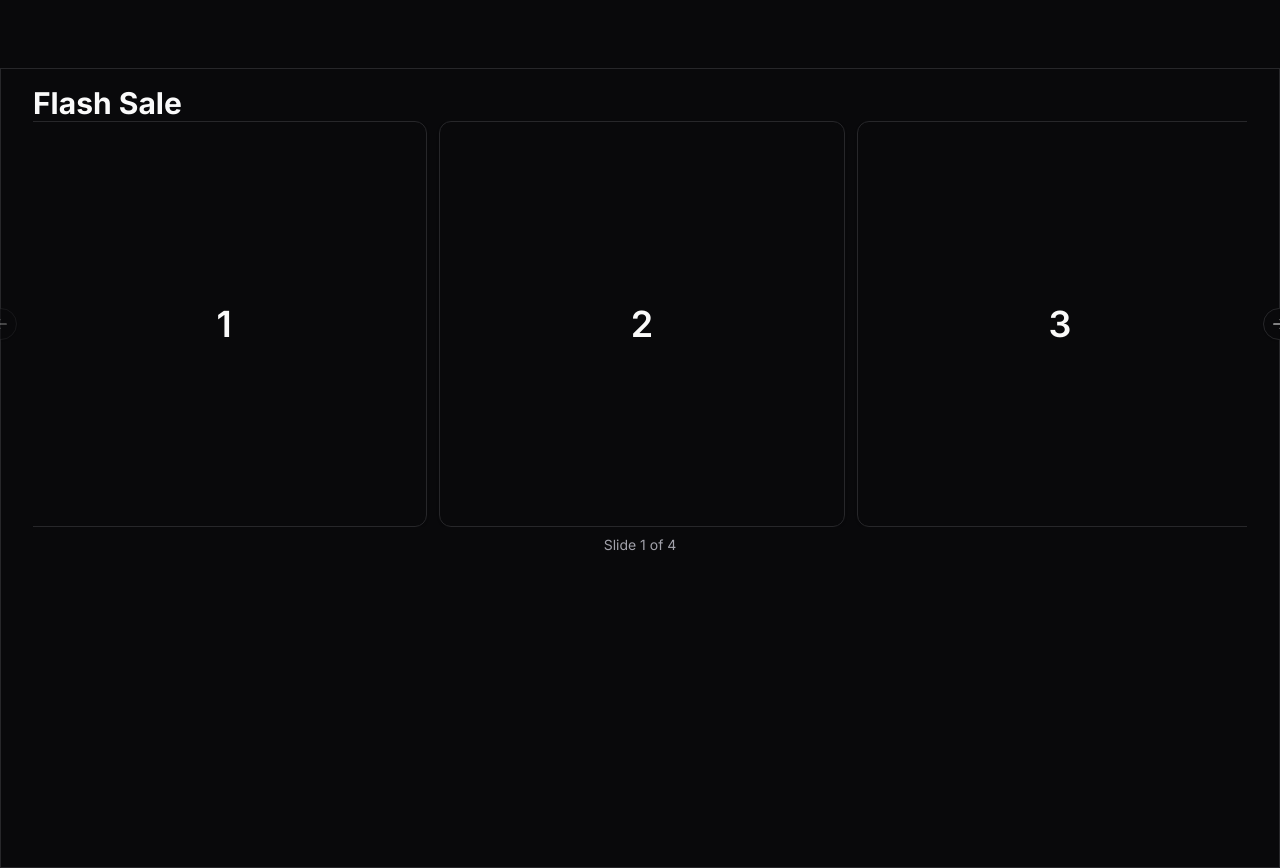
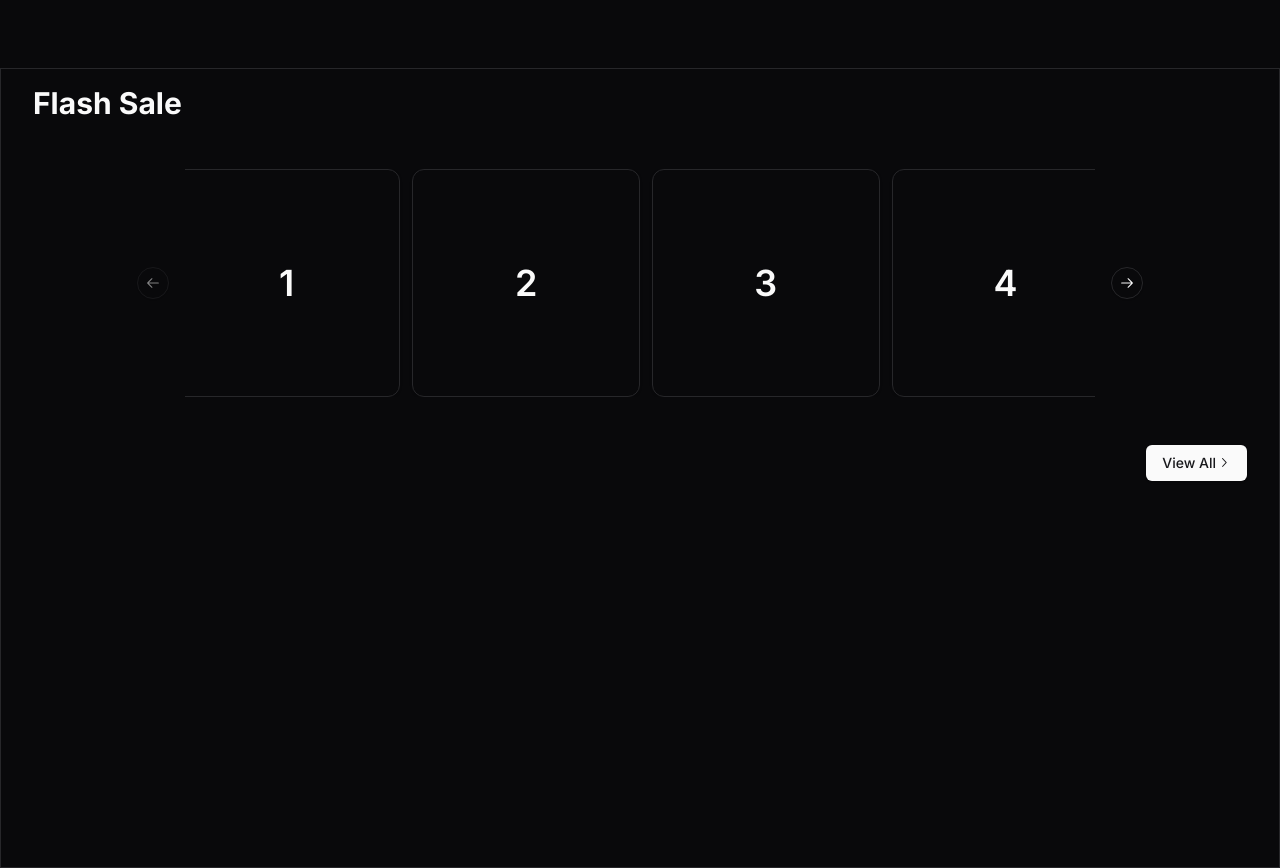
Before and after one commit to habib-N19/Cloth-Store-Nextjs, a Next.js app: page / in a window 1280 px wide. Shown: the part 800-1668 px from the top of the page. Built offline with nearby package versions, Linux system fonts and the light colour scheme.

Commit message:
added total flash sale layout

```diff
--- a/src/components/Layout/HomePage/FlashSale/FlashSaleCard.tsx
+++ b/src/components/Layout/HomePage/FlashSale/FlashSaleCard.tsx
@@ -1,10 +1,10 @@
+import React from 'react'
 import { Card, CardContent } from '@/components/ui/card'
 import { CarouselItem } from '@/components/ui/carousel'
-import React from 'react'
 
 function FlashSaleCard({ index }: { index: number }) {
     return (
-        <CarouselItem className="pl-1 md:basis-1/2 lg:basis-1/3 ">
+        <CarouselItem className="pl-1 md:basis-1/2 lg:basis-1/4 ">
             <Card className='w-full'>
                 <CardContent className="flex aspect-square items-center justify-center p-6">
                     <span className="text-4xl font-semibold">{index + 1}</span>
--- a/src/components/Layout/HomePage/FlashSale/FlashSaleCarousel.tsx
+++ b/src/components/Layout/HomePage/FlashSale/FlashSaleCarousel.tsx
@@ -4,28 +4,13 @@ import { Card, CardContent } from "@/components/ui/card"
 import { Carousel, CarouselApi, CarouselContent, CarouselItem, CarouselNext, CarouselPrevious } from '@/components/ui/carousel'
 import FlashSaleCard from './FlashSaleCard';
 const FlashSaleCarousel = () => {
-    const [api, setApi] = React.useState<CarouselApi>()
-    const [current, setCurrent] = React.useState(0)
-    const [count, setCount] = React.useState(0)
-    React.useEffect(() => {
-        if (!api) {
-            return
-        }
-
-        setCount(api.scrollSnapList().length)
-        setCurrent(api.selectedScrollSnap() + 1)
-
-        api.on("select", () => {
-            setCurrent(api.selectedScrollSnap() + 1)
-        })
-    }, [api])
     return (
-        <div>
+        <div className='w-9/12 mx-auto '>
             <Carousel
                 opts={{
                     align: "start",
                 }}
-                setApi={setApi} className="w-full">
+                className="w-full">
                 <CarouselContent className="-ml-2 md:-ml-4 space-x-2">
                     {Array.from({ length: 5 }).map((_, index) => (
                         <FlashSaleCard key={index} index={index} />
@@ -34,9 +19,7 @@ const FlashSaleCarousel = () => {
                 <CarouselPrevious />
                 <CarouselNext />
             </Carousel>
-            <div className="py-2 text-center text-sm text-muted-foreground">
-                Slide {current} of {count}
-            </div>
+
         </div>
     );
 };
--- a/src/components/Layout/HomePage/FlashSale/FlashSaleSection.tsx
+++ b/src/components/Layout/HomePage/FlashSale/FlashSaleSection.tsx
@@ -1,5 +1,8 @@
 import React from 'react'
 import FlashSaleCarousel from './FlashSaleCarousel'
+import { Button } from '@/components/ui/button'
+import Link from 'next/link'
+import { ArrowBottomRightIcon, ChevronRightIcon } from '@radix-ui/react-icons'
 
 const FlashSaleSection = () => {
     return (
@@ -7,9 +10,10 @@ const FlashSaleSection = () => {
             <h1 className='text-3xl font-bold mt-4'>
                 Flash Sale
             </h1>
-            <div>
+            <div className='mt-6 md:mt-12'>
                 <FlashSaleCarousel />
             </div>
+            <Button className='mt-6 md:mt-12 float-right'><Link className='inline-flex items-center' href='/flash-sale'>View All<ChevronRightIcon /> </Link></Button>
 
         </section>
     )
```
